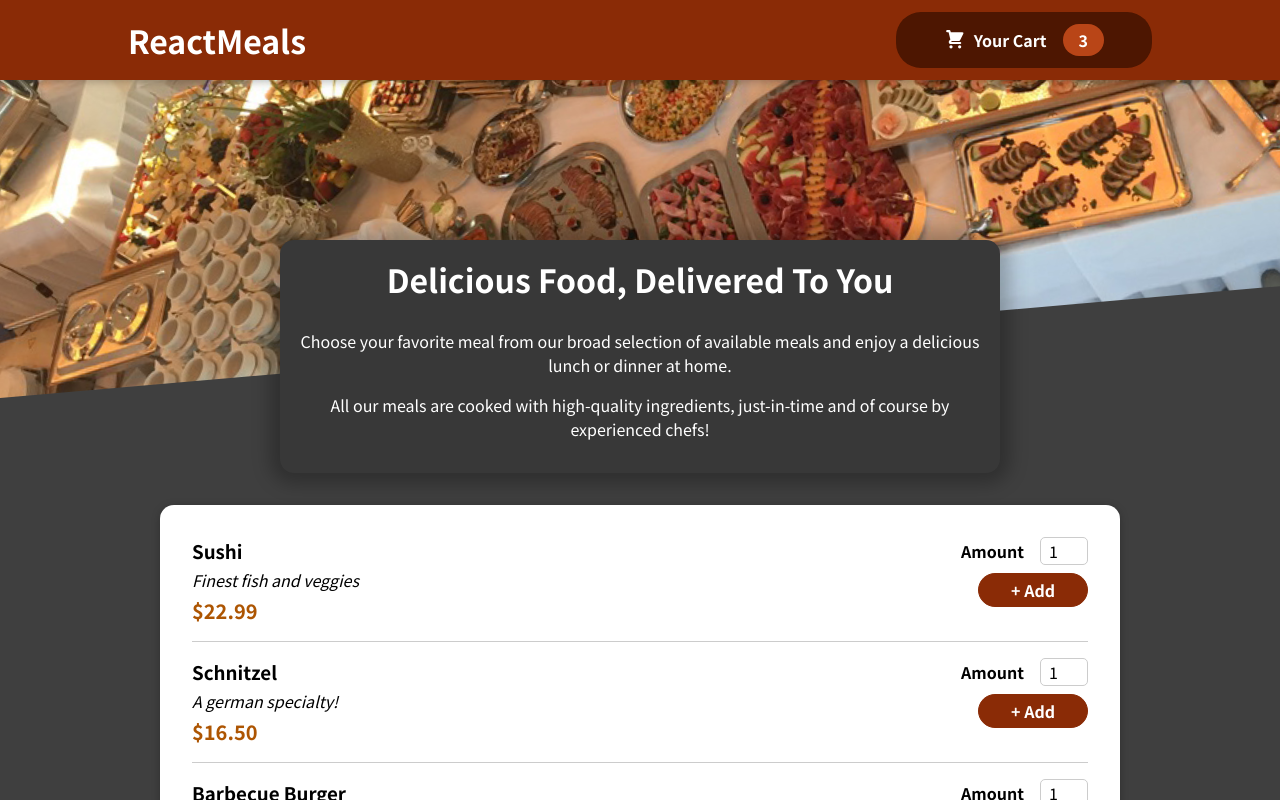
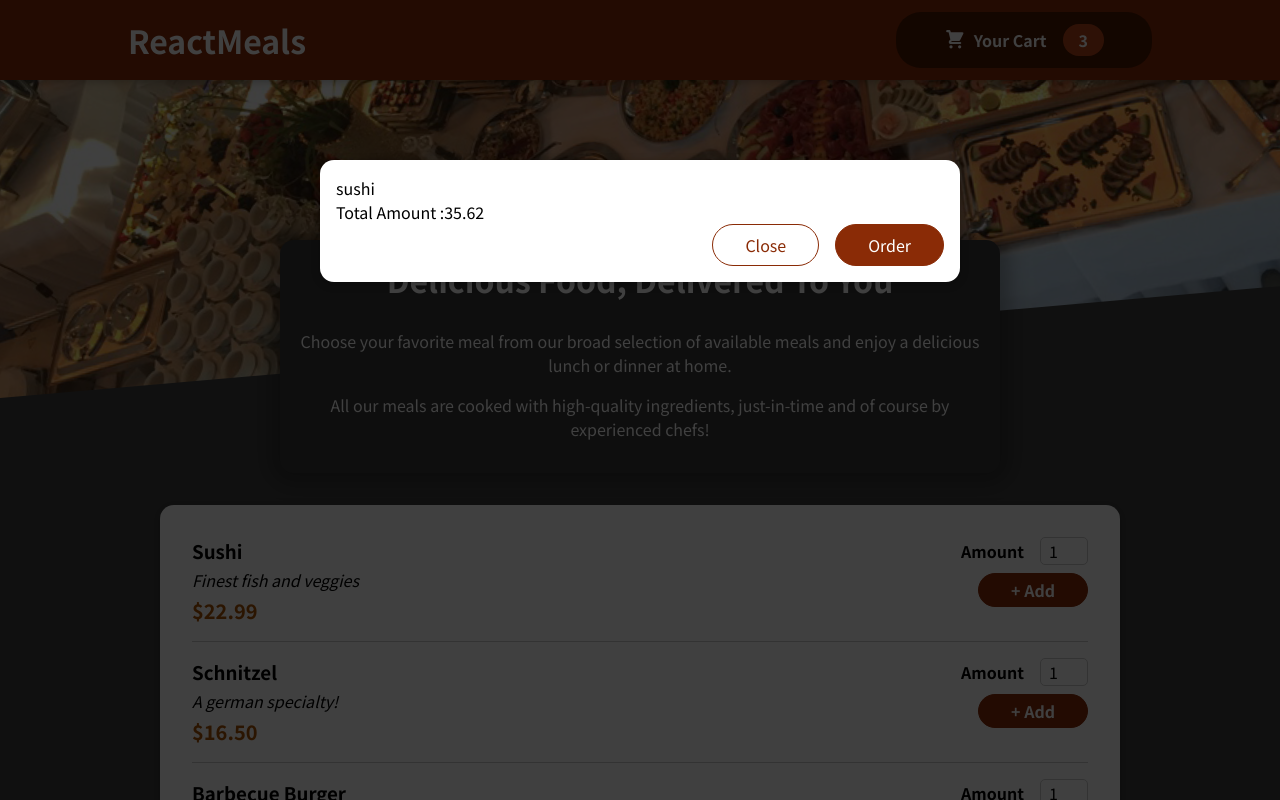
Before and after one commit to Kikoonam/Food-order-application, a React (Create React App) app in the folder food-order-app/: page / in a window 1280 px wide. Shown: the top 800 px of the page. Built offline with nearby package versions, Linux system fonts and the light colour scheme.

Commit message:
Added Modal

```diff
--- a/food-order-app/public/index.html
+++ b/food-order-app/public/index.html
@@ -28,6 +28,7 @@
   </head>
   <body>
     <noscript>You need to enable JavaScript to run this app.</noscript>
+    <div id="overlays"></div>
     <div id="root"></div>
     <!--
       This HTML file is a template.
--- a/food-order-app/src/App.js
+++ b/food-order-app/src/App.js
@@ -3,10 +3,12 @@
 import Header from './Components/Layout/Header';
 import { Fragment } from 'react';
 import Meals from './Components/Meals/Meals';
+import Cart from './Components/Cart/Cart';
 
 function App() {
   return (
     <Fragment>
+     <Cart/>
     <Header/>
     <Meals/>
     </Fragment>
--- a/food-order-app/src/Components/Cart/Cart.js
+++ b/food-order-app/src/Components/Cart/Cart.js
@@ -1,22 +1,23 @@
-import classes from 'Cart.module.css'
-
+import classes from './Cart.module.css'
+import Modal from '../UI/Modal';
 
 export default function Cart (props){
     const cartItems = <ul className={classes['cart-items']}>{[
         {id:'c1',name:'sushi',amount:2,price : 12.99},
         ].map((item) =><li>{item.name}</li>)}
         </ul>;
-return <div>
+
+return <Modal>
     {cartItems}
     <div className='classes.total'>
-        <span>Total Amount</span>
+        <span>Total Amount :</span>
         <span>35.62</span>
     </div>
     <div className={classes.actions}>
         <button className={classes['button--alt']}>Close</button>
-        <button className={classes.button}></button>
+        <button className={classes.button}>Order</button>
     </div>
-</div>
+</Modal>
 
 
 }
--- a/food-order-app/src/Components/Meals/Meals.js
+++ b/food-order-app/src/Components/Meals/Meals.js
@@ -7,7 +7,7 @@
     return <Fragment>
         <MealsSummary/>
         <AvailableMeals/>
-    </Fragment>
+        </Fragment>
 }
 
 export default Meals
--- /dev/null
+++ b/food-order-app/src/Components/UI/Modal.js
@@ -0,0 +1,25 @@
+import { Fragment } from 'react'
+import ReactDOM from 'react-dom'
+
+import classes from './Modal.module.css'
+
+const BackDrop = props =>{
+    return <div className={classes.backdrop}/>
+}
+
+const ModalOverlay = props=>{
+    return <div className={classes.modal}>
+        <div className={classes.content}>{props.children}</div>
+    </div>
+}
+
+const portalElement = document.getElementById('overlays')
+
+export default function Modal(props){
+    return <Fragment>
+        {ReactDOM.createPortal(<BackDrop/>,portalElement)}
+        {ReactDOM.createPortal(<ModalOverlay>{props.children}</ModalOverlay>,portalElement)}
+    </Fragment>
+
+
+}
--- /dev/null
+++ b/food-order-app/src/Components/UI/Modal.module.css
@@ -0,0 +1,40 @@
+.backdrop {
+    position: fixed;
+    top: 0;
+    left: 0;
+    width: 100%;
+    height: 100vh;
+    z-index: 20;
+    background-color: rgba(0, 0, 0, 0.75);
+  }
+
+  .modal {
+    position: fixed;
+    top: 20vh;
+    left: 5%;
+    width: 90%;
+    background-color: white;
+    padding: 1rem;
+    border-radius: 14px;
+    box-shadow: 0 2px 8px rgba(0, 0, 0, 0.25);
+    z-index: 30;
+    animation: slide-down 300ms ease-out forwards;
+  }
+
+  @media (min-width: 768px) {
+    .modal {
+      width: 40rem;
+      left: calc(50% - 20rem);
+    }
+  }
+
+  @keyframes slide-down {
+    from {
+      opacity: 0;
+      transform: translateY(-3rem);
+    }
+    to {
+      opacity: 1;
+      transform: translateY(0);
+    }
+  }
```
